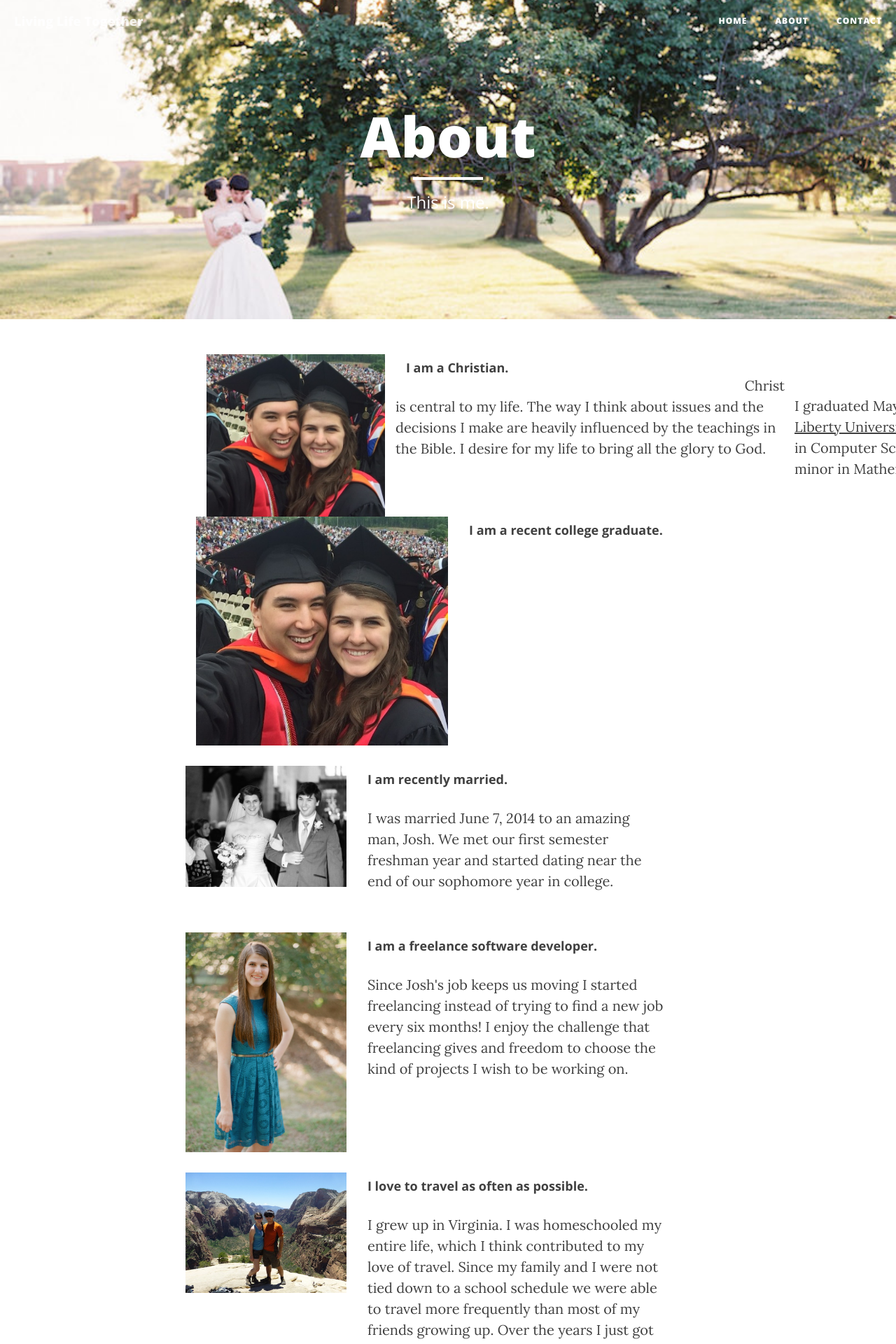
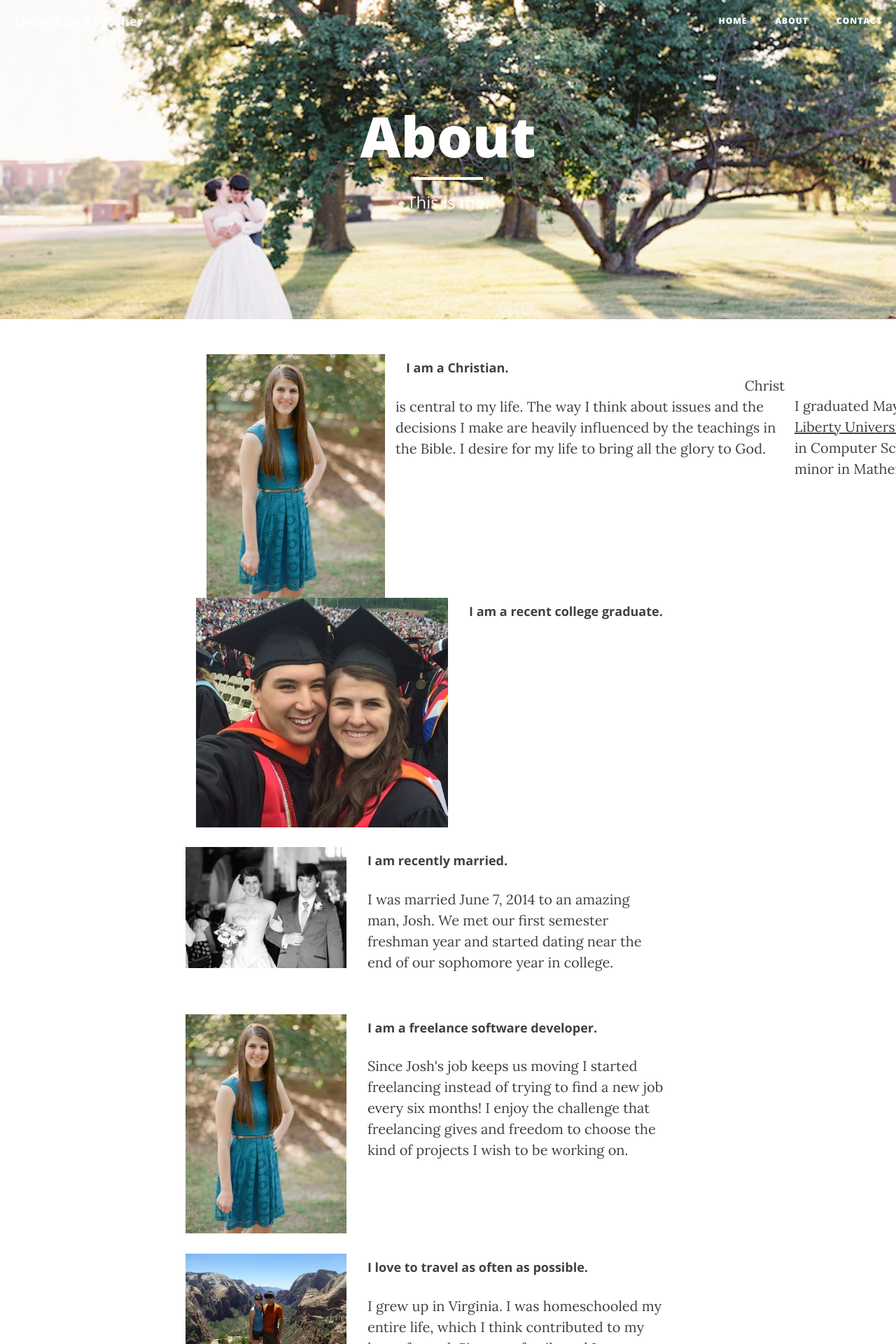
Before and after one commit to rebeccaeto/rebeccaeto.github.io, a Jekyll site: the page built from about.html, in a window 1280 px wide. Shown: the top 1920 px of the page at 70% size. Built offline with Jekyll 4.4.1, drawn with Linux system fonts in a browser that asks for light colours; nearby versions of some CDN libraries.

Commit message:
About page adjustment

```diff
--- a/about.html
+++ b/about.html
@@ -8,7 +8,7 @@
 <div class="container">
     <div class="col-md-9 content">
         <div class="row">
-        	<div class="col-md-4 col-sm-5 col-xs-5"><img src="https://rebeccaeto.github.io//img/Graduation.JPG">
+        	<div class="col-md-4 col-sm-5 col-xs-5"><img src="https://rebeccaeto.github.io//img/profile.jpg">
 			</div>
         	<div class="col-md-7 col-sm-5 col-xs-4">
         		<h4><strong>I am a Christian.</strong></h4>
```
